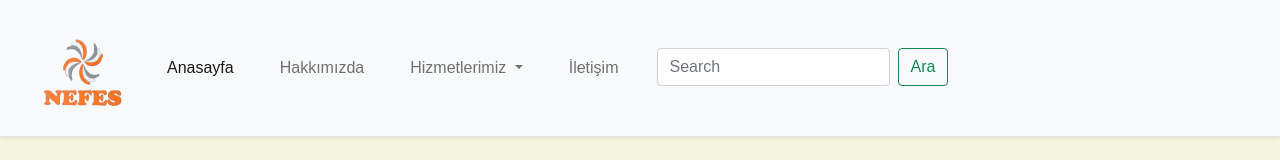
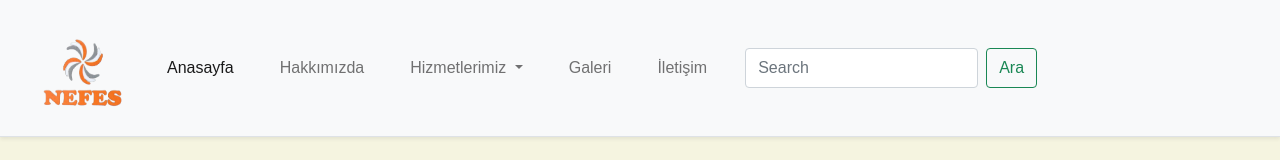
Before and after one commit to Yildirayalik/NefesHavalandirma-Web-Sites, a plain HTML site: page contact.html in a window 1280 px wide. Shown: the top 160 px of the page. Drawn offline with nearby package versions, Linux system fonts and the light colour scheme; grey boxes are pictures that could not be loaded.

Commit message:
The Gallery page was added to the navbar, and the site titles were adjusted.

```diff
--- a/contact.html
+++ b/contact.html
@@ -8,7 +8,7 @@
     <link href="https://cdn.jsdelivr.net/npm/bootstrap@5.0.2/dist/css/bootstrap.min.css" rel="stylesheet"
         integrity="sha384-EVSTQN3/azprG1Anm3QDgpJLIm9Nao0Yz1ztcQTwFspd3yD65VohhpuuCOmLASjC" crossorigin="anonymous">
     <link rel="stylesheet" href="styles.css">
-    <title>Document</title>
+    <title>Nefes Havalandırma</title>
 </head>
 
 <body>
@@ -53,9 +53,11 @@
                                 </ul>
                             </li>
                             <li class="nav-item" style="margin: 15px;">
+                                <a class="nav-link" href="gallery.html">Galeri</a>
+                            </li>
+                            <li class="nav-item" style="margin: 15px;">
                                 <a class="nav-link" href="contact.html">İletişim</a>
                             </li>
-                            <li>
                                 <form class="d-flex" style="margin: 15px;">
                                     <input class="form-control me-2" type="search" placeholder="Search"
                                         aria-label="Search">
```
Also changed, not shown: about_us.html (+4 -1 lines), index.html (+4 -1 lines), our_services.html (+3 -0 lines).
